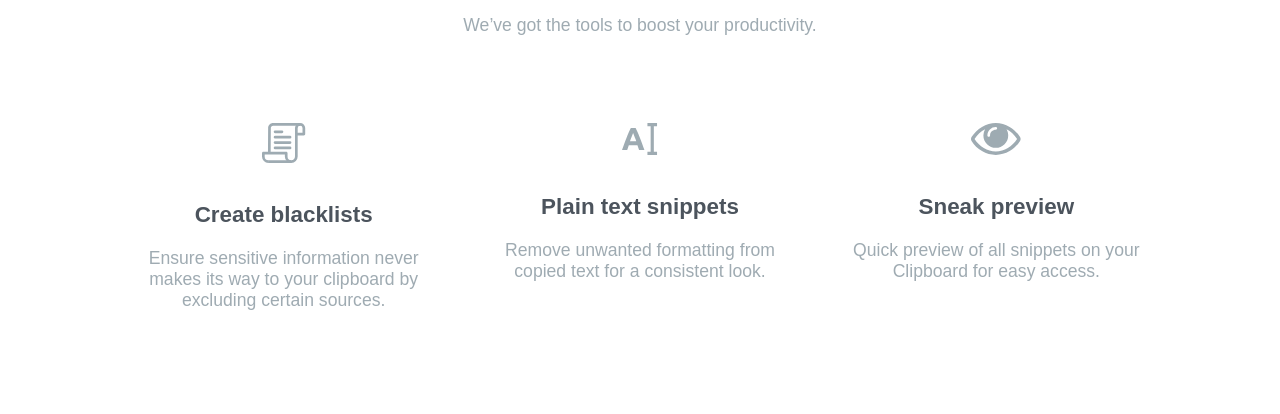
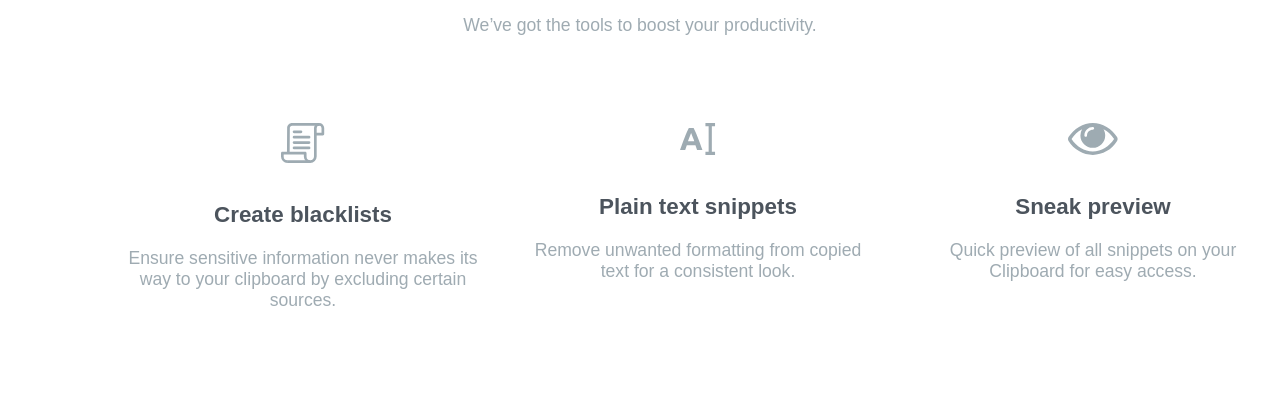
Before and after one commit to thisguyisunknown/clipboard-landing-page-challenge, a plain HTML site: page index.html in a window 1280 px wide. Shown: the part 2253-2667 px from the top of the page. Drawn offline with Linux system fonts and the light colour scheme; a web font is replaced by a local one.

Commit message:
update style.css

```diff
--- a/style.css
+++ b/style.css
@@ -204,7 +204,7 @@ footer svg:hover > path {
     margin-left: auto;
     width: 40%;
   }
-  #sec3 {
+  #sec3, #sec4 {
     width: 80%;
   }
   .header {
@@ -254,8 +254,8 @@ footer svg:hover > path {
     justify-content: space-evenly;
     flex-wrap: nowrap;
   }
-  #sec4 {
-    width: 80%;
+  #sec3 ul > * {
+    flex: 0 0 350px;
   }
   #testimonials {
     flex-direction: row;
```
